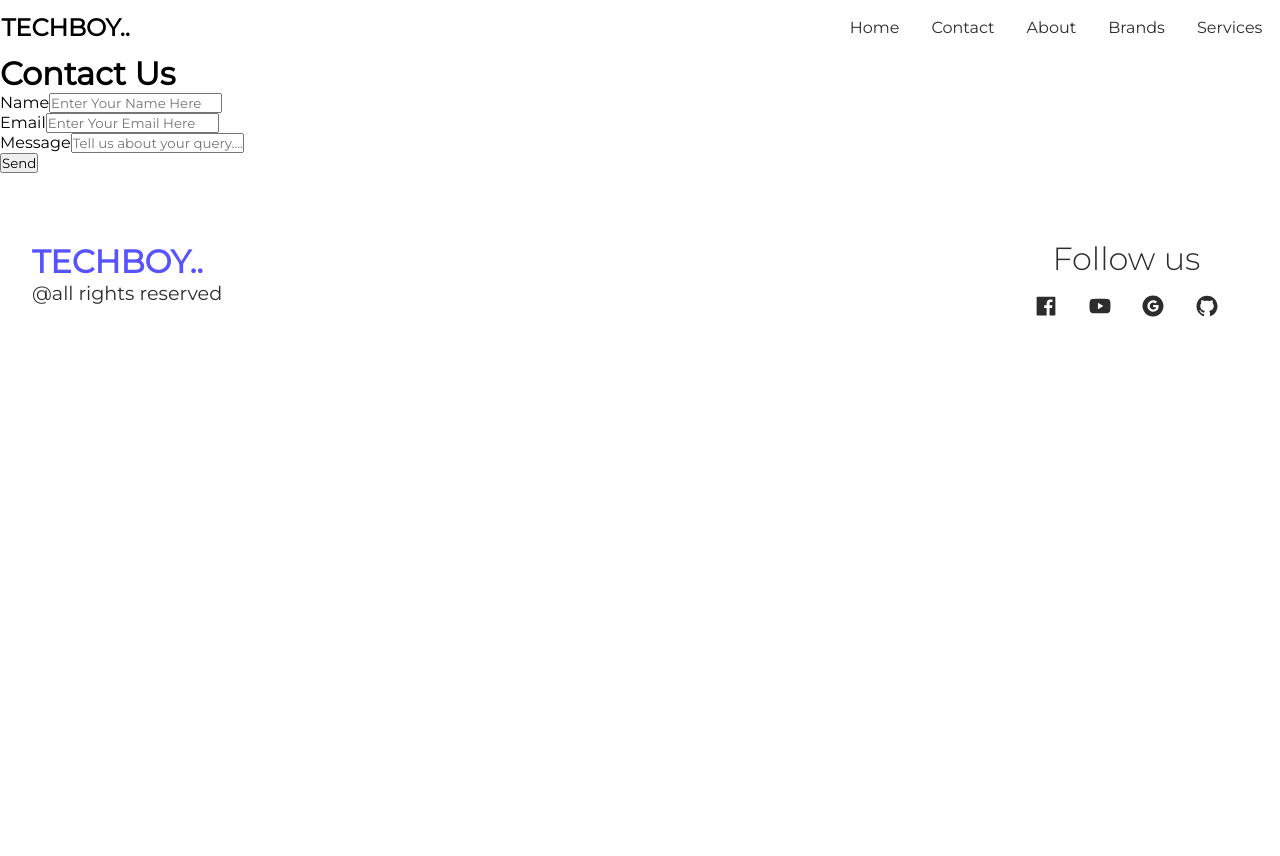
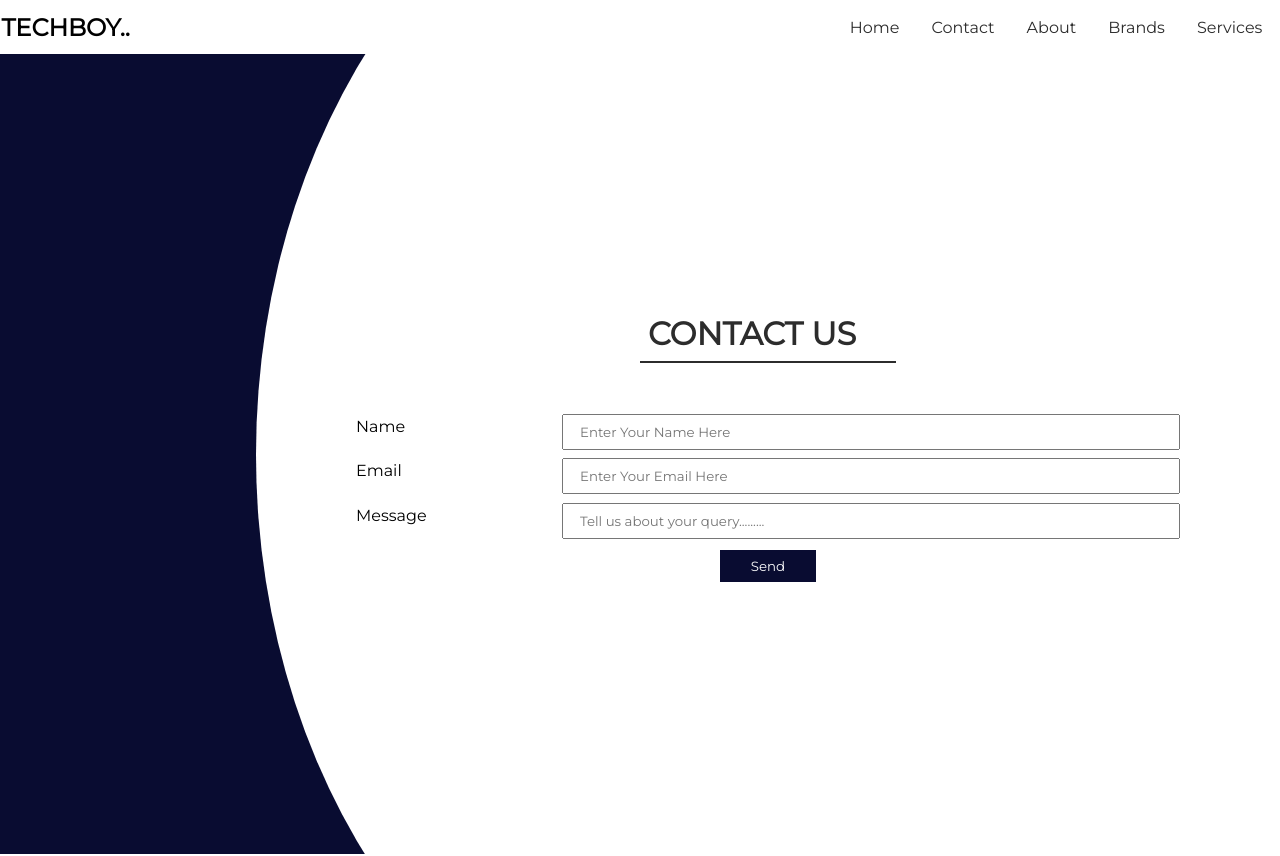
Before and after one commit to surendraSinghKamboj/techboy, a React (Create React App) app: page /contact in a window 1280 px wide. Shown: the top 856 px of the page. Before the commit the page ends 800 px from the top, so only its background shows below. Built offline with nearby package versions, Linux system fonts and the light colour scheme.

Commit message:
styled contact component

```diff
--- a/src/components/Contact.jsx
+++ b/src/components/Contact.jsx
@@ -36,7 +36,9 @@ const Contact = () => {
             />
           </div>
 
-          <button type="submit">Send</button>
+          <div>
+            <button type="submit">Send</button>
+          </div>
         </form>
       </main>
     </div>
--- a/src/styles/Contact.scss
+++ b/src/styles/Contact.scss
@@ -0,0 +1,62 @@
+@import "colors";
+
+.contact {
+  width: 100%;
+  height: 100vh;
+  background-color: $second;
+  display: flex;
+  justify-content: flex-end;
+  align-items: center;
+  > main {
+    display: flex;
+    flex-direction: column;
+    width: 80%;
+    align-items: center;
+    padding: 500px 100px;
+    background-color: $first;
+    border-radius: 50% 0 0 50%;
+    > h1 {
+      text-transform: uppercase;
+      border-bottom: 2px solid $dark;
+      padding: 0.5rem;
+      margin-bottom: 2rem;
+      width: 16rem;
+      color: $dark;
+    }
+    > form {
+      width: 100%;
+      > div {
+        width: 100%;
+        height: 1rem;
+        display: flex;
+        justify-content: center;
+        align-items: center;
+        margin: 1.8rem 0;
+        > label {
+          width: 25%;
+          height: 30px;
+        }
+        > input {
+          width: 75%;
+          height: 30px;
+          padding: 1rem;
+        }
+        > button {
+          width: 6rem;
+          height: 2rem;
+          border: none;
+          cursor: pointer;
+          transition: all 0.5s;
+          background-color: $second;
+          color: $first;
+          &:hover {
+            opacity: 0.8;
+          }
+          &:active {
+            background-color: $dark;
+          }
+        }
+      }
+    }
+  }
+}
```
